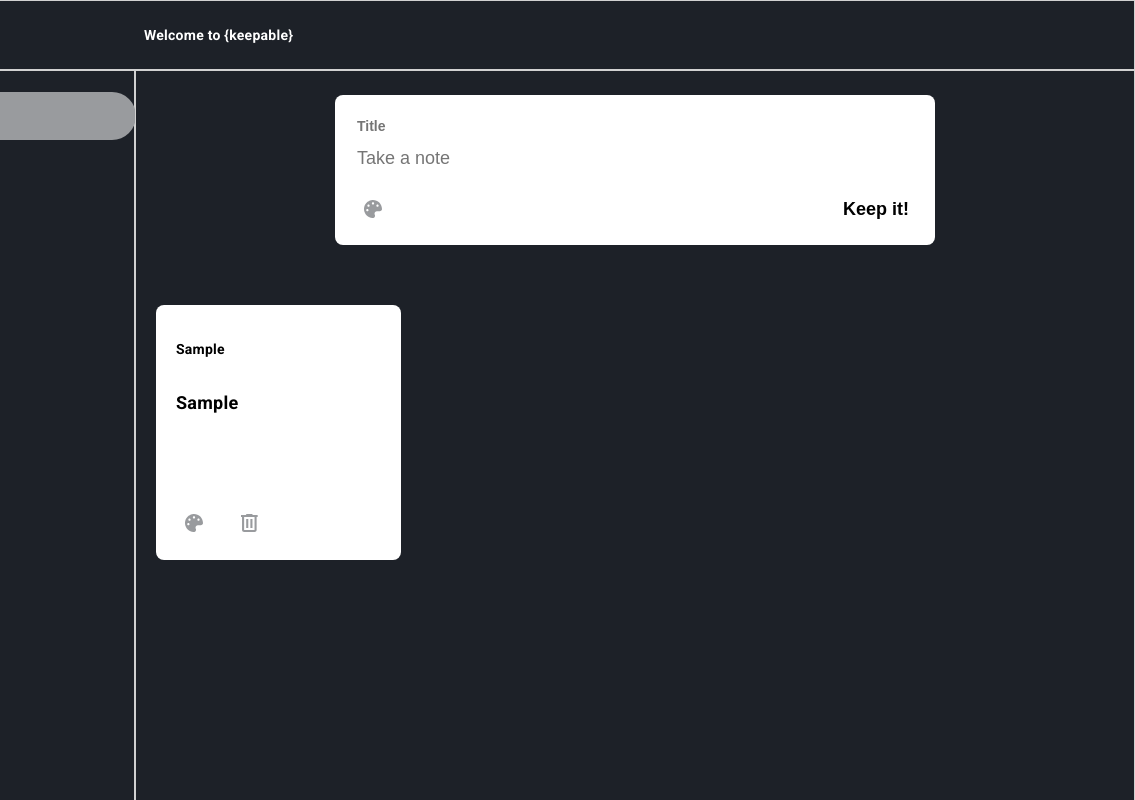
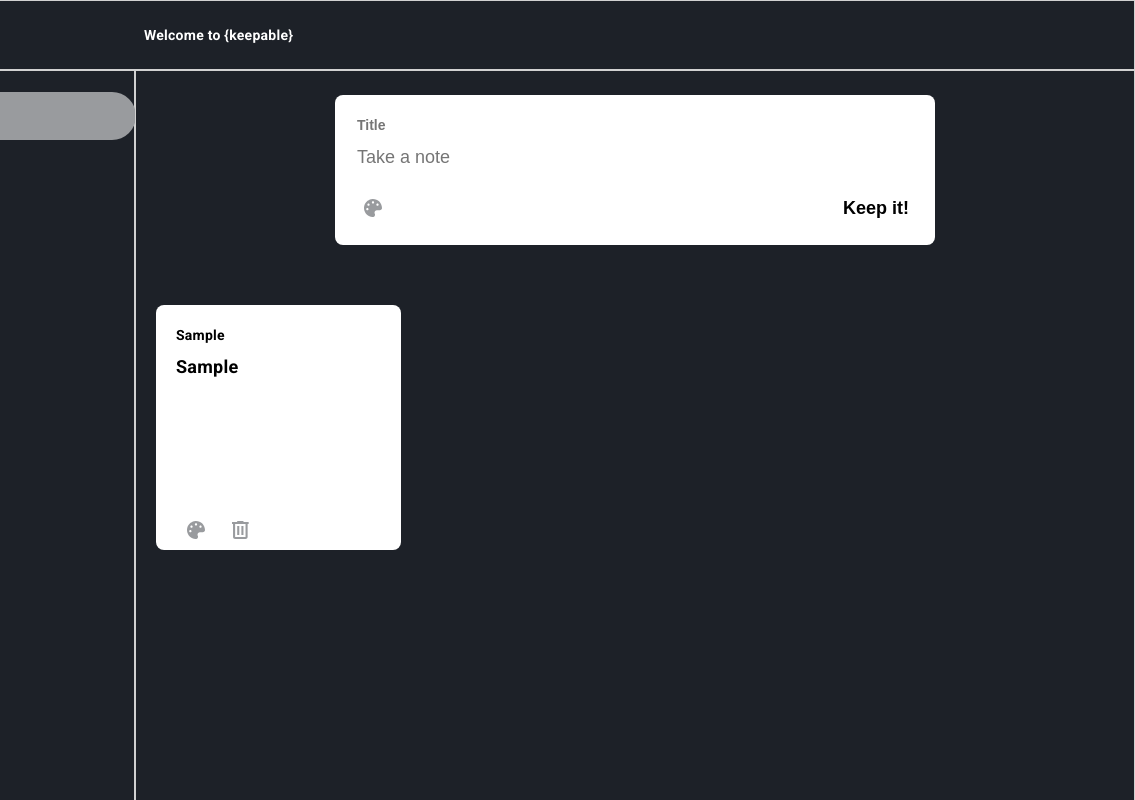
Before and after one commit to clauroxia/keepable, a plain HTML site: page main.html in a window 1280 px wide. Both pictures are taken after typing "Sample", "Sample" into the empty fields and a click on the button "Keep it!". Shown: the top 800 px of the page, 145-1280 px from the left. Drawn offline with Linux system fonts and the light colour scheme.

Commit message:
Fix notes style

```diff
--- a/css/global/typography.css
+++ b/css/global/typography.css
@@ -93,3 +93,7 @@ a {
 	text-decoration: none;
 	cursor: pointer;
 }
+
+p {
+	margin: 0;
+}
--- a/css/global/utils.css
+++ b/css/global/utils.css
@@ -90,10 +90,6 @@
 	justify-content: space-between;
 }
 
-.items-center {
-	align-items: center;
-}
-
 .wrap {
 	flex-wrap: wrap;
 }
@@ -105,6 +101,10 @@
 /* Gap */
 .gap-2 {
 	gap: 0.5rem;
+}
+
+.gap-2_5 {
+	gap: 0.625rem;
 }
 
 .gap-3 {
--- a/css/style.css
+++ b/css/style.css
@@ -8,26 +8,21 @@
 	gap: 16px;
 }
 
-.note__detail {
-	margin: 20px 20px;
-	height: max-content;
-	display: flex;
-	flex-direction: column;
-}
-
 .single-note {
-	width: 245px;
-	height: 255px;
+	width: 205px;
+	height: 225px;
 	border-radius: 8px;
+	padding: 20px 20px 0px 20px;
 	display: grid;
-	grid-template-rows: 200px 40px;
+	grid-template-rows: 185px 40px;
 }
 
 .note__actions {
-	bottom: 0px;
 	display: flex;
+	padding: 2px;
 	flex-direction: row;
-	gap: 20px;
+	gap: 9px;
+	align-items: center;
 }
 
 .icon-container {
--- a/helper.js
+++ b/helper.js
@@ -2,28 +2,25 @@ function createNoteEl(note) {
 	const div = document.createElement("div");
 	const noteDetail = document.createElement("div");
 	const title = document.createElement("p");
-	const body = document.createElement("p");
+	const content = document.createElement("p");
 	const actions = document.createElement("div");
 	const deleteCont = document.createElement("div");
 	const deleteLink = document.createElement("a"); //completar
 	const paletteCont = document.createElement("div");
 	const paletteClick = document.createElement("a");
-	const palette = document.createElement("div");
 
 	//setup elements
 	div.classList.add("single-note", "js-single-note");
-	noteDetail.classList.add("note__detail");
-	title.classList.add("content-xs", "black");
+	noteDetail.classList.add("flex", "flex-column", "gap-2_5");
+	title.classList.add("content-xs");
 	title.textContent = note.title;
-	body.classList.add("content-xm", "black");
-	body.textContent = note.body;
+	content.classList.add("content-xm");
+	content.textContent = note.content;
 	div.style.backgroundColor = note.color;
-	actions.classList.add("note__actions", "container-left__item"); // completar
-	actions.style.width = "120px";
+	actions.classList.add("note__actions");
 	paletteCont.classList.add(
 		"icon-container",
 		"white-transparent",
-		"ml-5",
 		"js-palette-container"
 	);
 	paletteClick.classList.add("js-palette-button", "icon");
@@ -46,7 +43,7 @@ function createNoteEl(note) {
                         	/>`;
 
 	// Build template
-	noteDetail.append(title, body);
+	noteDetail.append(title, content);
 	deleteCont.append(deleteLink);
 	paletteCont.append(paletteClick);
 	actions.append(paletteCont, deleteCont);
@@ -56,7 +53,6 @@ function createNoteEl(note) {
 	deleteLink.addEventListener("click", (event) => {
 		event.preventDefault();
 		deleteNote(note);
-		localStorage.setItem("notes", JSON.stringify(notes));
 		renderNotes(notes);
 	});
 
--- a/main.html
+++ b/main.html
@@ -45,7 +45,9 @@
 			<div class="container-right flex flex-column gap-15">
 				<div class="container-right__note">
 					<form class="js-form">
-						<div class="container-right__content flex flex-column gap-5">
+						<div
+							class="container-right__content flex flex-column gap-5 flex__justify-center"
+						>
 							<div class="flex flex-column gap-2 p-0">
 								<div>
 									<input
@@ -63,8 +65,8 @@
 										placeholder="Take a note"
 										style="width: 560px; height: 24px"
 										class="no-border outlinenone content-xm black"
-										id="body"
-										name="body"
+										id="content"
+										name="content"
 									/>
 								</div>
 							</div>
--- a/main.js
+++ b/main.js
@@ -1,8 +1,6 @@
 // Submit note
 const form = document.querySelector(".js-form");
 const activeNotes = document.querySelector(".js-active-notes");
-const title = document.querySelector(".js-title");
-const body = document.querySelector(".js-body");
 const colorChart = document.createElement("div");
 colorChart.classList.add("palette__color-table", "hidden");
 document.body.append(colorChart);
@@ -10,17 +8,17 @@ let colorValue = "#ffffff";
 
 form.addEventListener("submit", (event) => {
 	event.preventDefault();
-	const { title, body } = event.target.elements;
+	const { title, content } = event.target.elements;
 	const newNote = {
 		title: title.value,
-		body: body.value,
+		content: content.value,
 		color: colorValue,
 		deleted: false,
 	};
 
 	createNote(newNote);
 	renderNotes(notes);
-	formReset(title, body);
+	formReset(title, content);
 });
 
 form.addEventListener("click", (e) => handlePaletteClick(e, form));
@@ -139,13 +137,13 @@ function togglePaletteMode(ev, src) {
 	path.setAttribute("fill", newFill);
 }
 
-function formReset(title, body) {
+function formReset(title, content) {
 	const paletteContainer = form.querySelector(".js-palette-container");
 	const path = paletteContainer.querySelector("svg path");
 
 	// Reset form and icon color
 	title.value = "";
-	body.value = "";
+	content.value = "";
 	colorValue = "#ffffff";
 	path.setAttribute("fill", "#999B9E");
 }
```
